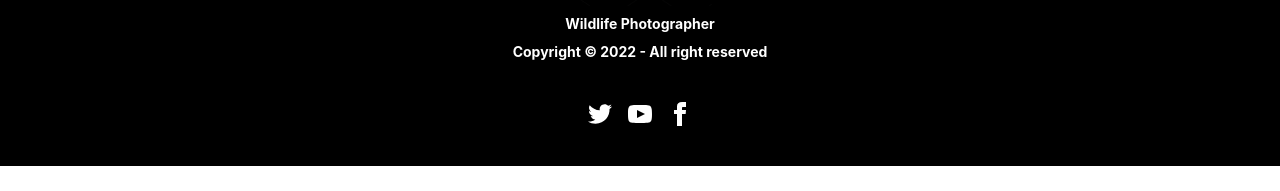
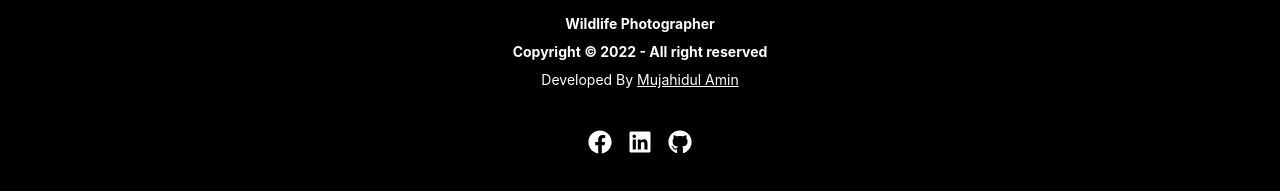
Before and after one commit to mujahidulamin/wildlife-photography-client, a React (Create React App) app: page / in a window 1280 px wide. Shown: the part 2762-2953 px from the top of the page. Before the commit the page ends 2928 px from the top, so only its background shows below. Built offline with nearby package versions, Linux system fonts and the light colour scheme; no server answers.

Commit message:
footer-social-section-update

```diff
--- a/src/Pages/Shared/Footer/Footer.js
+++ b/src/Pages/Shared/Footer/Footer.js
@@ -1,6 +1,12 @@
 import React from 'react';
 import { Link } from 'react-router-dom';
 import logo from '../../../assets/logo.jpg'
+import { FaFacebook } from "react-icons/fa";
+import { FaLinkedin } from "react-icons/fa";
+import { FaGithub } from "react-icons/fa";
+
+
+
 const Footer = () => {
     return (
         <footer className="footer footer-center p-10 bg-black text-primary-content">
@@ -10,12 +16,13 @@ const Footer = () => {
                    Wildlife Photographer
                 </p>
                 <p className='font-bold'>Copyright © 2022 - All right reserved</p>
+                <p>Developed By <a href="https://mujahidulamin.netlify.app/" target= "blank"><u>Mujahidul Amin</u></a></p>
             </div>
             <div>
                 <div className="grid grid-flow-col gap-4">
-                    <Link><svg xmlns="http://www.w3.org/2000/svg" width="24" height="24" viewBox="0 0 24 24" className="fill-current"><path d="M24 4.557c-.883.392-1.832.656-2.828.775 1.017-.609 1.798-1.574 2.165-2.724-.951.564-2.005.974-3.127 1.195-.897-.957-2.178-1.555-3.594-1.555-3.179 0-5.515 2.966-4.797 6.045-4.091-.205-7.719-2.165-10.148-5.144-1.29 2.213-.669 5.108 1.523 6.574-.806-.026-1.566-.247-2.229-.616-.054 2.281 1.581 4.415 3.949 4.89-.693.188-1.452.232-2.224.084.626 1.956 2.444 3.379 4.6 3.419-2.07 1.623-4.678 2.348-7.29 2.04 2.179 1.397 4.768 2.212 7.548 2.212 9.142 0 14.307-7.721 13.995-14.646.962-.695 1.797-1.562 2.457-2.549z"></path></svg></Link>
-                    <Link><svg xmlns="http://www.w3.org/2000/svg" width="24" height="24" viewBox="0 0 24 24" className="fill-current"><path d="M19.615 3.184c-3.604-.246-11.631-.245-15.23 0-3.897.266-4.356 2.62-4.385 8.816.029 6.185.484 8.549 4.385 8.816 3.6.245 11.626.246 15.23 0 3.897-.266 4.356-2.62 4.385-8.816-.029-6.185-.484-8.549-4.385-8.816zm-10.615 12.816v-8l8 3.993-8 4.007z"></path></svg></Link>
-                    <Link><svg xmlns="http://www.w3.org/2000/svg" width="24" height="24" viewBox="0 0 24 24" className="fill-current"><path d="M9 8h-3v4h3v12h5v-12h3.642l.358-4h-4v-1.667c0-.955.192-1.333 1.115-1.333h2.885v-5h-3.808c-3.596 0-5.192 1.583-5.192 4.615v3.385z"></path></svg></Link>
+                    <a href="https://www.facebook.com/mujahidul.amin/" target= "blank"><FaFacebook className='text-2xl'></FaFacebook></a>
+                    <a href="https://www.linkedin.com/in/mujahidul-amin/" className='text-2xl' target= "blank"><FaLinkedin></FaLinkedin></a>
+                    <a href="https://github.com/mujahidulamin" className='text-2xl' target= "blank"><FaGithub></FaGithub></a>
                 </div>
             </div>
         </footer>
```
